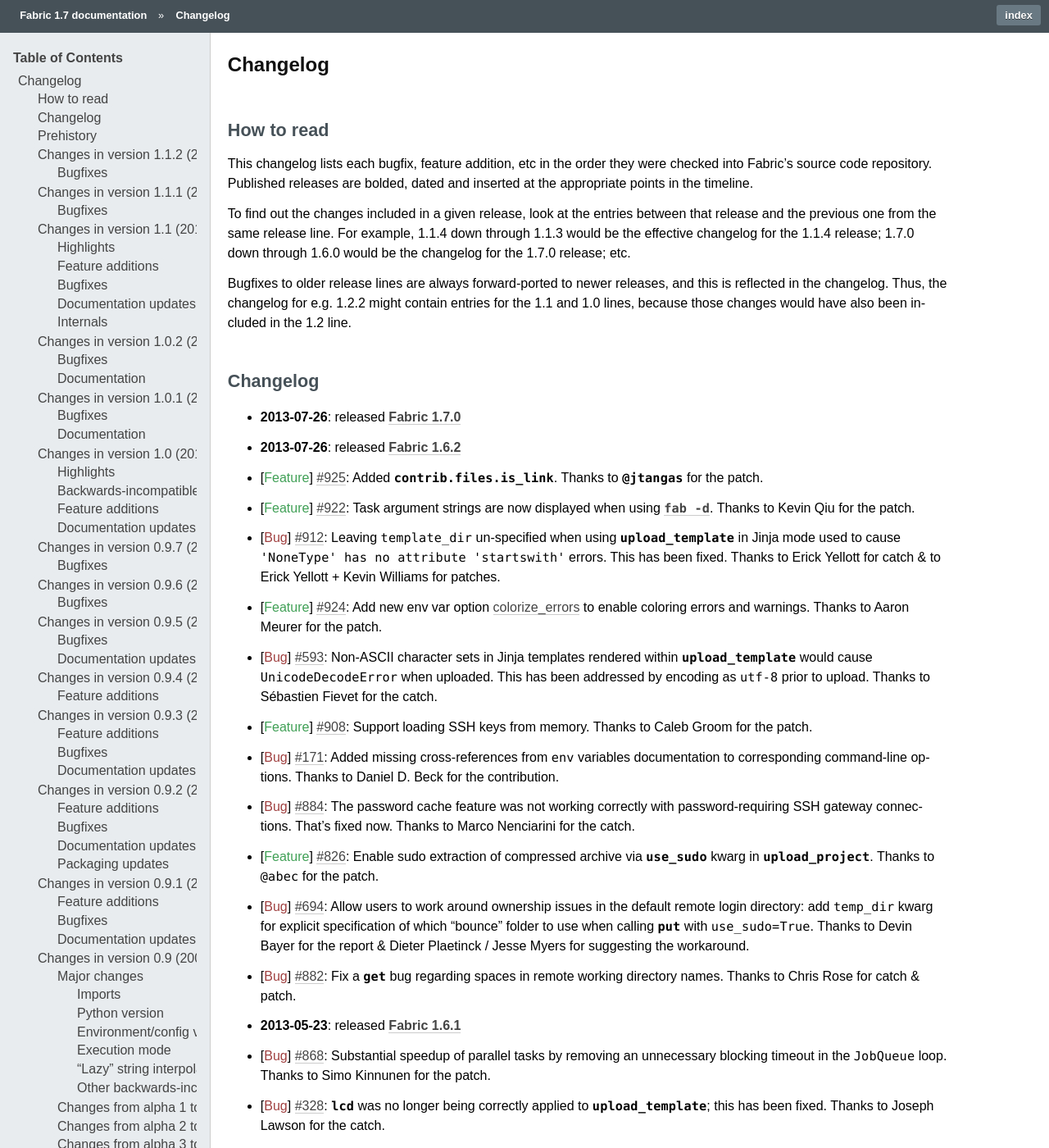
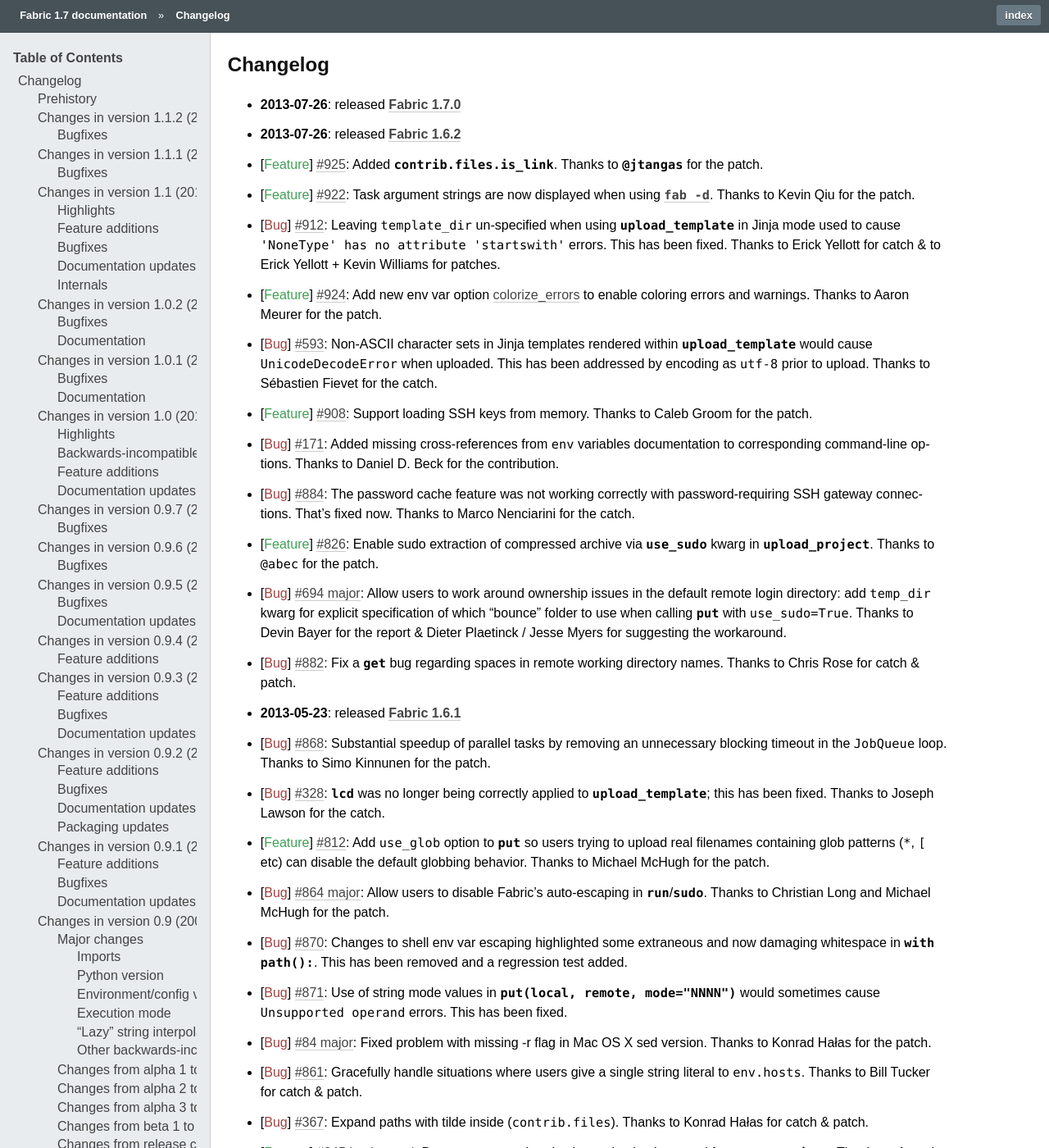
Before and after one commit to fabric/fabric, a Sphinx documentation site: the page built from docs/changelog.rst, in a window 1280 px wide and 1400 px high. Shown: the whole window at 82% size. Built offline with Sphinx 7.4.7, drawn with Linux system fonts in a browser that asks for light colours; some of the changed text lies outside the part shown.

Commit message:
Apply changelog tweaks from master

```diff
--- a/docs/changelog.rst
+++ b/docs/changelog.rst
@@ -1,28 +1,6 @@
 :orphan:
 
 =========
-Changelog
-=========
-
-How to read
-===========
-
-This changelog lists each bugfix, feature addition, etc in the order they were
-checked into Fabric's source code repository. Published releases are bolded,
-dated and inserted at the appropriate points in the timeline.
-
-To find out the changes included in a given release, look at the entries
-between that release and the previous one from the same release line. For
-example, 1.1.4 down through 1.1.3 would be the effective changelog for the
-1.1.4 release; 1.7.0 down through 1.6.0 would be the changelog for the 1.7.0
-release; etc.
-
-Bugfixes to older release lines are always forward-ported to newer releases,
-and this is reflected in the changelog. Thus, the changelog for e.g. 1.2.2
-might contain entries for the 1.1 and 1.0 lines, because those changes would
-have also been included in the 1.2 line.
-
-
 Changelog
 =========
 
@@ -52,11 +30,11 @@
   Nenciarini for the catch.
 * :feature:`826` Enable sudo extraction of compressed archive via `use_sudo`
   kwarg in `.upload_project`. Thanks to ``@abec`` for the patch.
-* :bug:`694` Allow users to work around ownership issues in the default remote
-  login directory: add ``temp_dir`` kwarg for explicit specification of which
-  "bounce" folder to use when calling `.put` with ``use_sudo=True``. Thanks to
-  Devin Bayer for the report & Dieter Plaetinck / Jesse Myers for suggesting
-  the workaround.
+* :bug:`694 major` Allow users to work around ownership issues in the default
+  remote login directory: add ``temp_dir`` kwarg for explicit specification of
+  which "bounce" folder to use when calling `.put` with ``use_sudo=True``.
+  Thanks to Devin Bayer for the report & Dieter Plaetinck / Jesse Myers for
+  suggesting the workaround.
 * :bug:`882` Fix a `.get` bug regarding spaces in remote working directory
   names. Thanks to Chris Rose for catch & patch.
 * :release:`1.6.1 <2013-05-23>`
@@ -69,22 +47,21 @@
 * :feature:`812` Add ``use_glob`` option to `.put` so users trying to upload
   real filenames containing glob patterns (``*``, ``[`` etc) can disable the
   default globbing behavior. Thanks to Michael McHugh for the patch.
-* :bug:`844` Allow users to disable Fabric's auto-escaping in `.run`/`.sudo`.
-  Thanks to Christian Long and Michael McHugh for the patch.
-* :bug:`84` Fixed problem with missing -r flag in Mac OS X sed version.
+* :bug:`864 major` Allow users to disable Fabric's auto-escaping in
+  `.run`/`.sudo`.  Thanks to Christian Long and Michael McHugh for the patch.
 * :bug:`870` Changes to shell env var escaping highlighted some extraneous and
   now damaging whitespace in `with path(): <.path>`. This has been removed and
   a regression test added.
 * :bug:`871` Use of string mode values in `put(local, remote, mode="NNNN")
   <.put>` would sometimes cause ``Unsupported operand`` errors. This has been
   fixed.
-* :bug:`84` Fixed problem with missing -r flag in Mac OS X sed version. Thanks
-  to Konrad Hałas for the patch.
+* :bug:`84 major` Fixed problem with missing -r flag in Mac OS X sed version.
+  Thanks to Konrad Hałas for the patch.
 * :bug:`861` Gracefully handle situations where users give a single string
   literal to ``env.hosts``. Thanks to Bill Tucker for catch & patch.
 * :bug:`367` Expand paths with tilde inside (``contrib.files``). Thanks to
   Konrad Hałas for catch & patch.
-* :feature:`845` Downstream synchronization option implemented for
+* :feature:`845 backported` Downstream synchronization option implemented for
   `~fabric.contrib.project.rsync_project`. Thanks to Antonio Barrero for the
   patch.
 * :release:`1.6.0 <2013-03-01>`
@@ -126,9 +103,9 @@
 * :bug:`791` Cast `~fabric.operations.reboot`'s ``wait`` parameter to a numeric
   type in case the caller submitted a string by mistake. Thanks to Thomas
   Schreiber for the patch.
-* :bug:`703` Add a ``shell`` kwarg to many methods in `~fabric.contrib.files`
-  to help avoid conflicts with `~fabric.context_managers.cd` and similar.
-  Thanks to `@mikek` for the patch.
+* :bug:`703 major` Add a ``shell`` kwarg to many methods in
+  `~fabric.contrib.files` to help avoid conflicts with
+  `~fabric.context_managers.cd` and similar.  Thanks to `@mikek` for the patch.
 * :feature:`730` Add :ref:`env.system_known_hosts/--system-known-hosts
   <system-known-hosts>` to allow loading a user-specified system-level SSH
   ``known_hosts`` file. Thanks to Roy Smith for the patch.
@@ -178,17 +155,17 @@
       Lundberg and Github user `@acrish` for providing the original patches to
       both Fabric and Paramiko.
 
-* :feature:`684` (also :issue:`569`) Update how `~fabric.decorators.task` wraps
-  task functions to preserve additional metadata; this allows decorated
-  functions to play nice with Sphinx autodoc. Thanks to Jaka Hudoklin for catch
-  & patch.
+* :feature:`684 backported` (also :issue:`569`) Update how
+  `~fabric.decorators.task` wraps task functions to preserve additional
+  metadata; this allows decorated functions to play nice with Sphinx autodoc.
+  Thanks to Jaka Hudoklin for catch & patch.
 * :support:`103` (via :issue:`748`) Long standing Sphinx autodoc issue requiring
   error-prone duplication of function signatures in our API docs has been
   fixed. Thanks to Alex Morega for the patch.
-* :bug:`767` Fix (and add test for) regression re: having linewise output
+* :bug:`767 major` Fix (and add test for) regression re: having linewise output
   automatically activate when parallelism is in effect. Thanks to Alexander
   Fortin and Dustin McQuay for the bug reports.
-* :bug:`736` Ensure context managers that build env vars play nice with
+* :bug:`736 major` Ensure context managers that build env vars play nice with
   ``contextlib.nested`` by deferring env var reference to entry time, not call
   time. Thanks to Matthew Tretter for catch & patch.
 * :feature:`763` Add :option:`--initial-password-prompt <-I>` to allow
@@ -210,16 +187,16 @@
   `~fabric.operations.sudo`. Thanks to Antti Kaihola for the pull request.
 * :feature:`725` Updated `~fabric.operations.local` to allow override
   of which local shell is used. Thanks to Mustafa Khattab.
-* :bug:`704` Fix up a bunch of Python 2.x style ``print`` statements to be
-  forwards compatible. Thanks to Francesco Del Degan for the patch.
+* :bug:`704 major` Fix up a bunch of Python 2.x style ``print`` statements to
+  be forwards compatible. Thanks to Francesco Del Degan for the patch.
 * :feature:`491` (also :feature:`385`) IPv6 host string support. Thanks to Max
   Arnold for the patch.
 * :feature:`699` Allow `name` attribute on file-like objects for get/put. Thanks
   to Peter Lyons for the pull request.
-* :bug:`711` `~fabric.sftp.get` would fail when filenames had % in their path.
-  Thanks to John Begeman
-* :bug:`702` `~fabric.operations.require` failed to test for "empty" values in
-  the env keys it checks (e.g.
+* :bug:`711 major` `~fabric.sftp.get` would fail when filenames had % in their
+  path.  Thanks to John Begeman
+* :bug:`702 major` `~fabric.operations.require` failed to test for "empty"
+  values in the env keys it checks (e.g.
   ``require('a-key-whose-value-is-an-empty-list')`` would register a successful
   result instead of alerting that the value was in fact empty. This has been
   fixed, thanks to Rich Schumacher.
@@ -377,7 +354,7 @@
 * :feature:`474` `~fabric.tasks.execute` now allows you to access the executed
   task's return values, by itself returning a dictionary whose keys are the
   host strings executed against.
-* :bug:`487` Overhauled the regular expression escaping performed in
+* :bug:`487 major` Overhauled the regular expression escaping performed in
   `~fabric.contrib.files.append` and `~fabric.contrib.files.contains` to try
   and handle more corner cases. Thanks to Neilen Marais for the patch.
 * :support:`532` Reorganized and cleaned up the output of ``fab --help``.
```
Also changed, not shown: other parts of docs/changelog.rst (+27 -26 lines).
